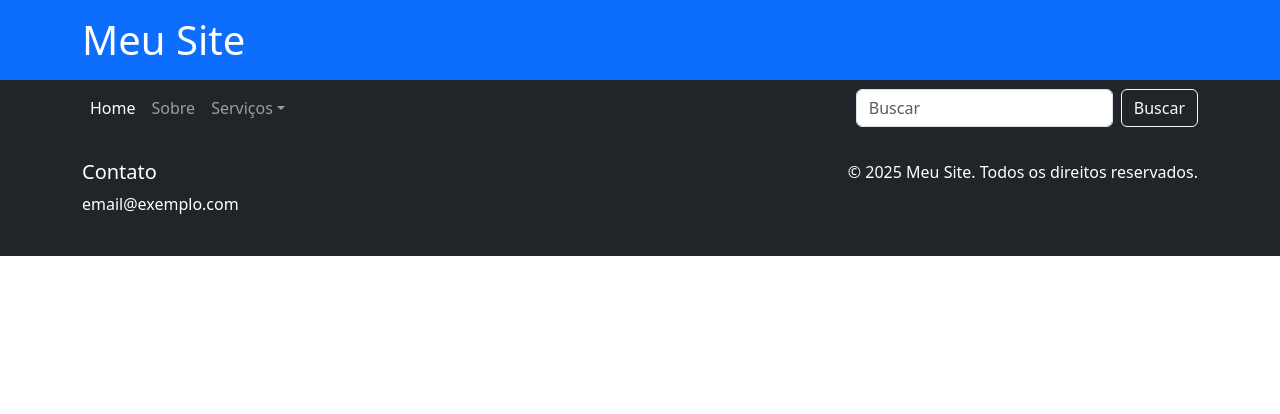
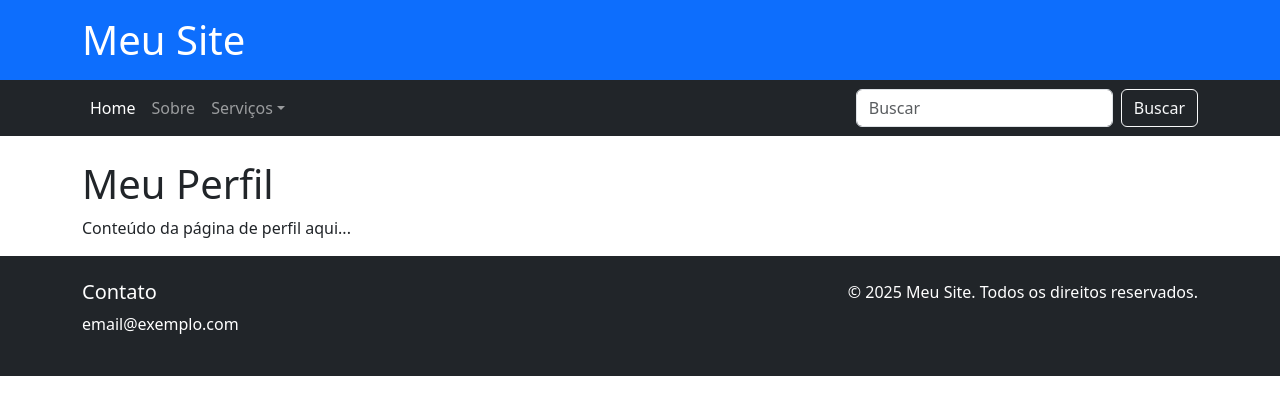
Before and after one commit to miksxramos/dsa-frontend, a React (Vite) app: page /perfil in a window 1280 px wide. Shown: the top 414 px of the page. Built offline with nearby package versions, Linux system fonts and the light colour scheme.

Commit message:
feat: insert NavLink

```diff
--- a/src/App.jsx
+++ b/src/App.jsx
@@ -1,19 +1,38 @@
 import { BrowserRouter as Router, Routes, Route } from 'react-router-dom';
 import Home from './pages/Home.jsx';
+import Perfil from './pages/Perfil.jsx';
+
 import Header from './components/Header.jsx';
 import Footer from './components/Footer.jsx';
 import Navbar from './components/Navbar.jsx';
+
 import './assets/css/styles.css';
 
-export default function App() {
+function App() {
   return (
     <Router>
       <Header />
       <Navbar />
-      <Routes>
-        <Route path="/" element={<Home />} />
-      </Routes>
+        <Routes>
+          <Route path="/" element={<Home />} />
+          <Route path="/perfil" element={<Perfil />} />
+        </Routes>
       <Footer />
     </Router>
   );
 }
+export default App;
+
+
+// export default function App() {
+//   return (
+//     <Router>
+//       <Header />
+//       <Navbar />
+//       <Routes>
+//         <Route path="/" element={<Home />} />
+//       </Routes>
+//       <Footer />
+//     </Router>
+//   );
+// }
--- a/src/components/Navbar.jsx
+++ b/src/components/Navbar.jsx
@@ -1,4 +1,5 @@
 import React from 'react';
+import { NavLink } from 'react-router-dom';
 
 const Navbar = () => (
   <nav className="navbar navbar-expand-lg navbar-dark bg-dark">
@@ -9,7 +10,7 @@ const Navbar = () => (
       <div className="collapse navbar-collapse" id="mainNav">
         <ul className="navbar-nav me-auto">
           <li className="nav-item">
-            <a className="nav-link active" href="#">Home</a>
+            <NavLink className="nav-link active" to="/">Home</NavLink>
           </li>
           <li className="nav-item">
             <a className="nav-link" href="#">Sobre</a>
--- a/src/components/Sidebar.jsx
+++ b/src/components/Sidebar.jsx
@@ -1,4 +1,5 @@
 import React from 'react';
+import { NavLink } from 'react-router-dom';
 
 const Sidebar = () => (
   <aside className="col-md-3 col-lg-2 bg-light p-3">
@@ -6,10 +7,10 @@ const Sidebar = () => (
       <h5 className="border-bottom pb-2">Menu</h5>
       <ul className="nav flex-column">
         <li className="nav-item">
-          <a className="nav-link active" href="#">Dashboard</a>
+          <NavLink className="nav-link active" to="/">Dashboard</NavLink>
         </li>
         <li className="nav-item">
-          <a className="nav-link" href="#">Perfil</a>
+          <NavLink className="nav-link" to="/perfil">Perfil</NavLink>
         </li>
         <li className="nav-item">
           <a className="nav-link" href="#">Configurações</a>
--- /dev/null
+++ b/src/pages/Perfil.jsx
@@ -0,0 +1,12 @@
+import React from 'react';
+
+const Perfil = () => {
+  return (
+    <div className="container mt-4">
+      <h1>Meu Perfil</h1>
+      <p>Conteúdo da página de perfil aqui...</p>
+    </div>
+  );
+};
+
+export default Perfil;
```
